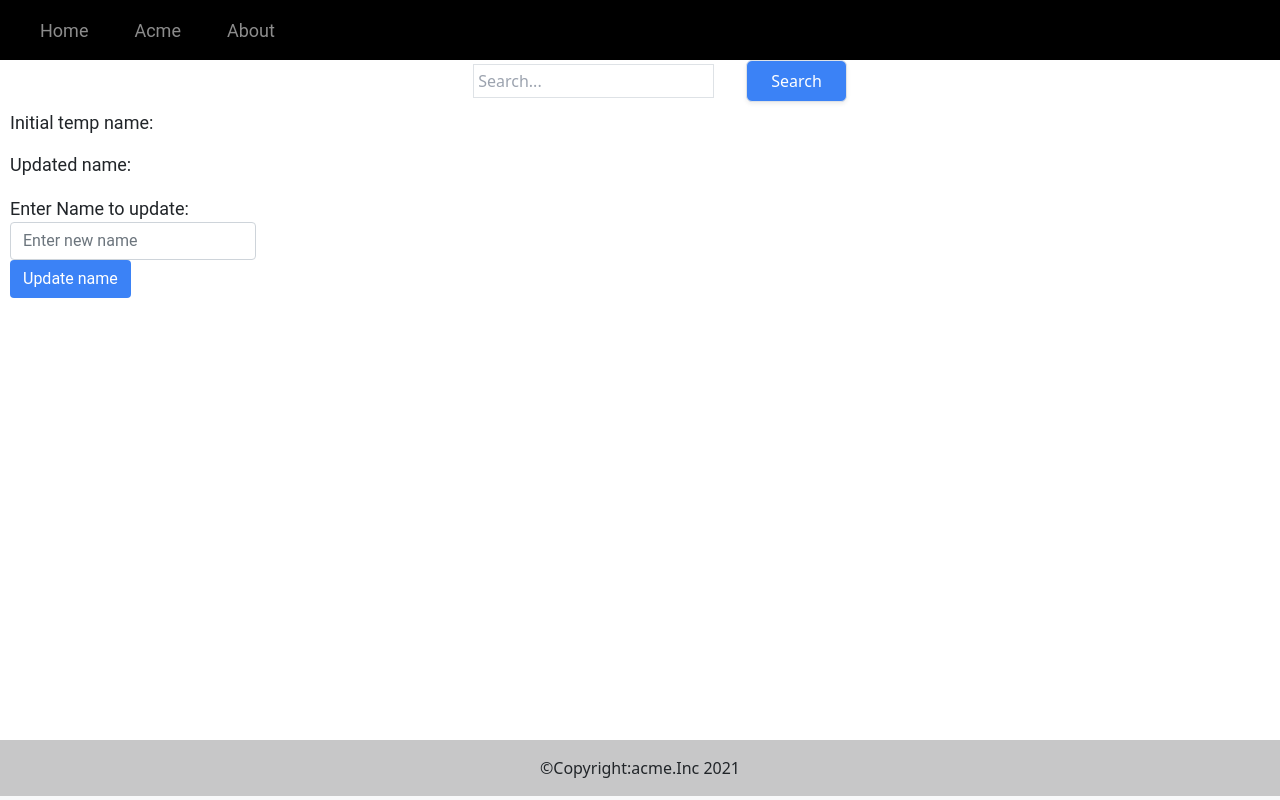
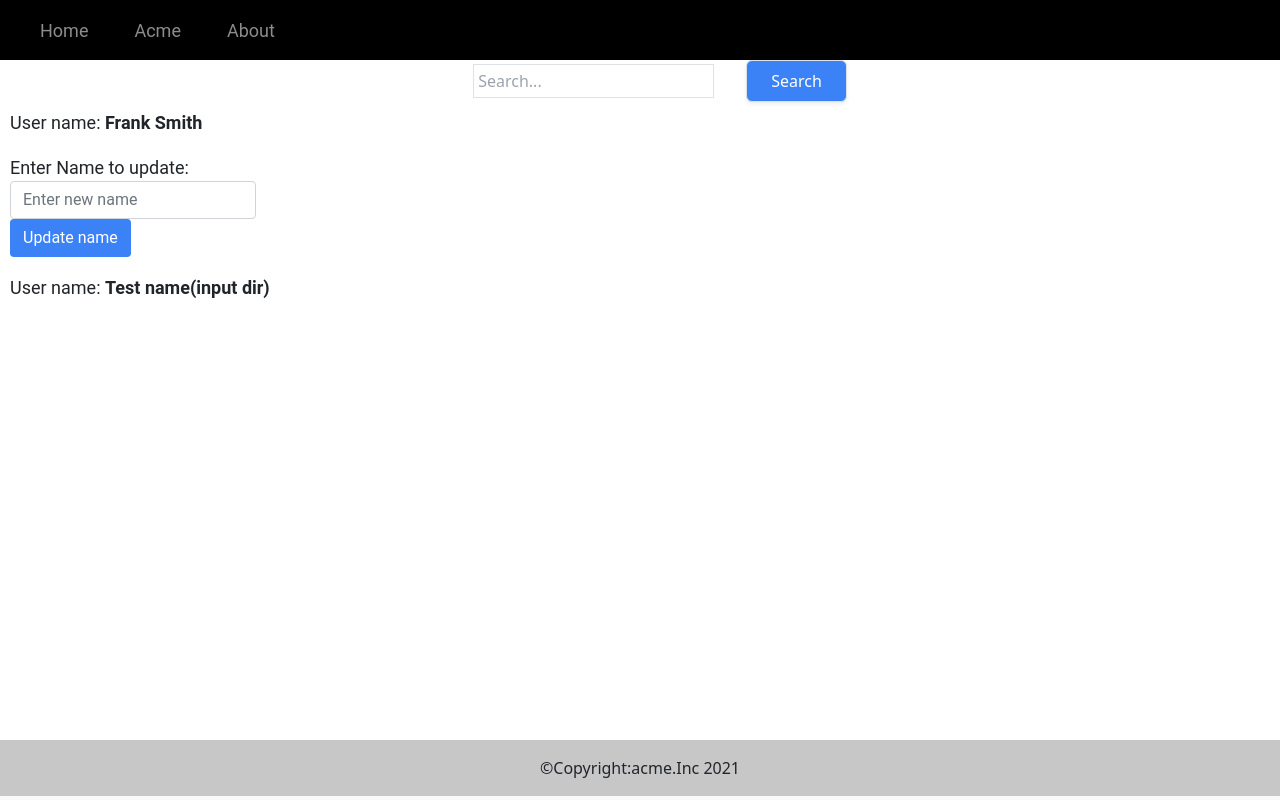
Before and after one commit to Satishchilkaka/ang-core, an Angular app: page / in a window 1280 px wide. Built offline with nearby package versions, Linux system fonts and the light colour scheme.

Commit message:
Add name update component Update name

```diff
--- a/src/app/features/name-display/name-details/name-details.component.html
+++ b/src/app/features/name-display/name-details/name-details.component.html
@@ -2,17 +2,8 @@
   <div class="row">
     <div class="col-md-12">
       <h1>
-        Initial temp name: <strong>{{ fullName }}</strong>
+        User name: <strong>{{ fullName }}</strong>
       </h1>
     </div>
   </div>
 </div>
-<div class="container">
-  <div class="row">
-    <div class="col-md-12">
-      <h1>
-        Updated name: <strong>{{ fullName }}</strong>
-      </h1>
-    </div>
-  </div>
-</div>
--- a/src/app/features/name-display/name-display.component.html
+++ b/src/app/features/name-display/name-display.component.html
@@ -1,5 +1,3 @@
-<app-name-details [fullName]="newNames"></app-name-details>
+<app-name-details [fullName]="newName"></app-name-details>
 <app-update-name (updateName)="updateName($event)"></app-update-name>
-<p>
-  {{ newNames }}
-</p>
+<app-name-details [fullName]="inputName"></app-name-details>
--- a/src/app/features/name-display/name-display.component.ts
+++ b/src/app/features/name-display/name-display.component.ts
@@ -8,11 +8,13 @@ import { Component, OnInit } from '@angular/core';
 export class NameDisplayComponent implements OnInit {
 
   constructor() { }
-  fullName: string = 'Frank Smith'
+  newName: string = 'Frank Smith'
 
-  newNames: string = '';
+
+  inputName: string = 'Test name(input dir)'
+
   updateName(newName: string) {
-    this.newNames = newName
+    this.newName = newName
   }
   ngOnInit(): void {
   }
--- a/src/app/features/name-display/update-name/update-name.component.ts
+++ b/src/app/features/name-display/update-name/update-name.component.ts
@@ -1,4 +1,4 @@
-import { Component, EventEmitter, OnInit, Output } from '@angular/core';
+import { Component, EventEmitter, OnInit, Output, Input } from '@angular/core';
 
 
 @Component({
@@ -9,6 +9,7 @@ import { Component, EventEmitter, OnInit, Output } from '@angular/core';
 export class UpdateNameComponent implements OnInit {
 
   constructor() { }
+
   @Output() updateName = new EventEmitter();
 
   onUpdateName(value: string) {
```
